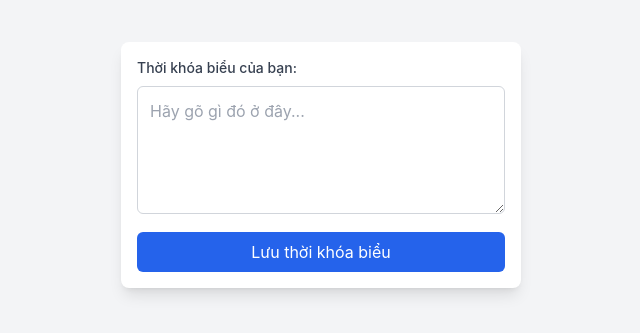
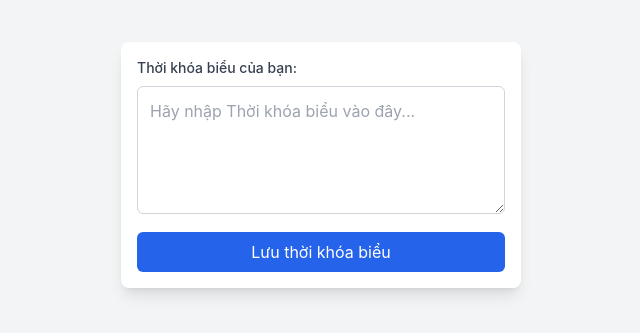
Before and after one commit to OtisHuang-new/myWeb, a React (Create React App) app: page / in a window 1280 px wide. Shown: the part 235-568 px from the top of the page, without its empty margins (319-959 px from the left). Built offline with nearby package versions, Linux system fonts and the light colour scheme.

Commit message:
Fix little bug

```diff
--- a/src/components/Pane.jsx
+++ b/src/components/Pane.jsx
@@ -43,7 +43,7 @@ function Pane() {
             let myEvent = `BEGIN:VEVENT\n`
                         + `UID:${line[0] + line[4] + line[1].split(" - ")[0]}@myExams.com\n`
                         + `DTSTAMP:${new Date().toISOString().replace(/[-:]/g, "").split(".")[0] + "Z"}\n`
-                        + `SUMMARY:${"THI " + line[4] + " " + line[1].split(" - ")[1]}\n`
+                        + `SUMMARY:${"THI " + line[4] + " " + line[1].substring(line[1].indexOf(" - ") + 3, line[1].length)}\n`
                         + `DESCRIPTION:${"Cơ sở " + line[5] + " - Phòng " + line[6] + "\\nThời gian làm bài: " + line[9]}\n`
                         + `LOCATION:\n`
                         + `DTSTART:${toICS(line[3], line[8])}\n`
@@ -78,7 +78,7 @@ function Pane() {
                 value={content}
                 onChange={(e) => setContent(e.target.value)}
                 className="w-full h-32 p-3 border border-gray-300 rounded-md focus:ring-2 focus:ring-blue-500 outline-none"
-                placeholder="Hãy gõ gì đó ở đây..."
+                placeholder="Hãy nhập Thời khóa biểu vào đây..."
             ></textarea>
 
             <button
```
